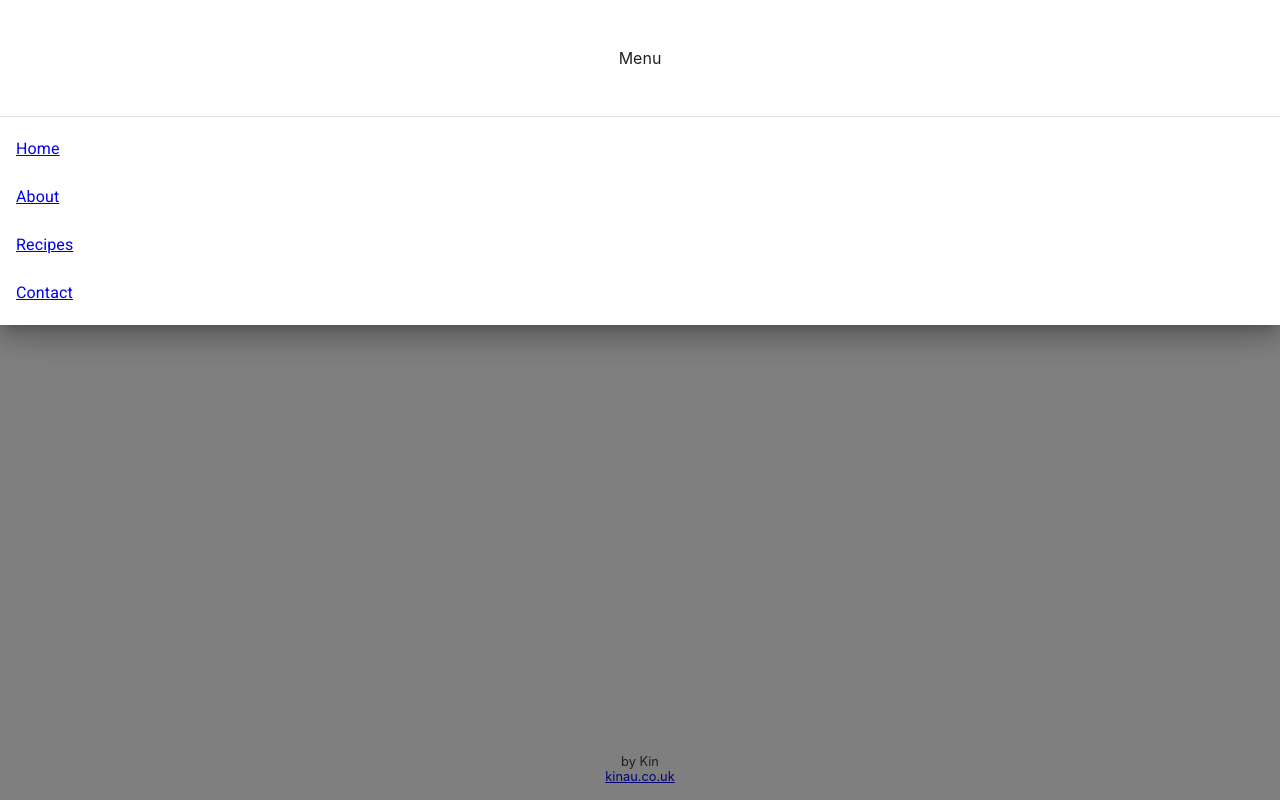
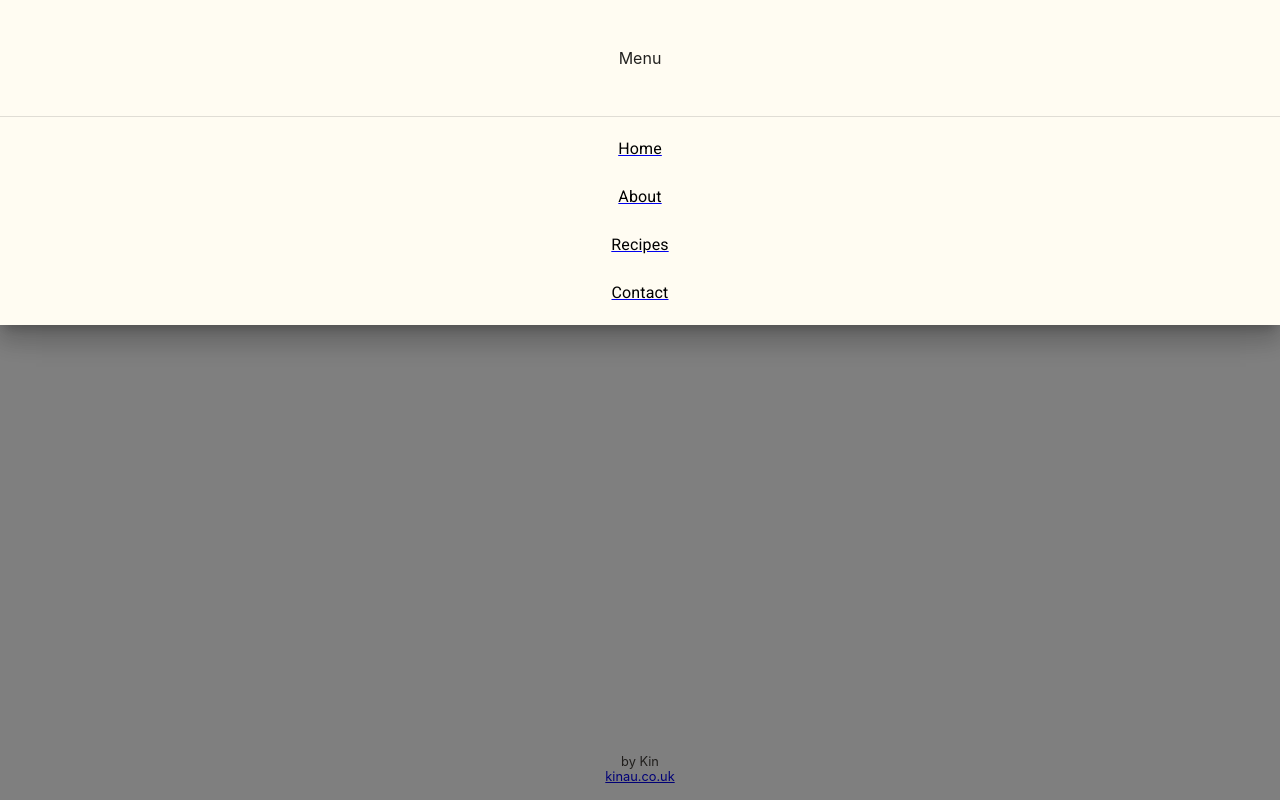
Before and after one commit to kin-au/manam-recipes, a React (Create React App) app: page / in a window 1280 px wide. Both pictures are taken after a click on the button "open navbar". Built offline with nearby package versions, Linux system fonts and the light colour scheme.

Commit message:
navbar style

```diff
--- a/src/components/Navbar/NavBar.style.js
+++ b/src/components/Navbar/NavBar.style.js
@@ -1,8 +1,23 @@
 import styled from "styled-components";
 import IconButton from "@material-ui/core/IconButton";
+import ListItemText from "@material-ui/core/ListItemText";
 
 const StyledIconButton = styled(IconButton)`
   width: 100vw;
 `;
 
-export { StyledIconButton };
+const StyledListItemText = styled(ListItemText)`
+  display: flex;
+  justify-content: center;
+  align-items: center;
+  color: black;
+  span {
+    text-decoration: none;
+  }
+`;
+
+const MenuContainer = styled.div`
+  background-color: #fffcf2;
+`;
+
+export { StyledIconButton, StyledListItemText, MenuContainer };
--- a/src/components/Navbar/Navbar.tsx
+++ b/src/components/Navbar/Navbar.tsx
@@ -4,7 +4,6 @@ import Box from "@material-ui/core/Box";
 import MenuIcon from "@material-ui/icons/Menu";
 import List from "@material-ui/core/List";
 import ListItem from "@material-ui/core/ListItem";
-import ListItemText from "@material-ui/core/ListItemText";
 import Divider from "@material-ui/core/Divider";
 import { Link } from "react-router-dom";
 import * as SC from "./NavBar.style.js";
@@ -30,7 +29,7 @@ const Navbar = () => {
         }}
         onOpen={() => {}}
       >
-        <div>
+        <SC.MenuContainer>
           <Box textAlign="center" p={6}>
             Menu
           </Box>
@@ -43,7 +42,7 @@ const Navbar = () => {
                   setOpen(false);
                 }}
               >
-                <ListItemText primary={"Home"} />
+                <SC.StyledListItemText primary={"Home"} />
               </ListItem>
             </Link>
             <Link to="/about">
@@ -53,7 +52,7 @@ const Navbar = () => {
                   setOpen(false);
                 }}
               >
-                <ListItemText primary={"About"} />
+                <SC.StyledListItemText primary={"About"} />
               </ListItem>
             </Link>
             <Link to="/recipes">
@@ -63,7 +62,7 @@ const Navbar = () => {
                   setOpen(false);
                 }}
               >
-                <ListItemText primary={"Recipes"} />
+                <SC.StyledListItemText primary={"Recipes"} />
               </ListItem>
             </Link>
             <Link to="/contact">
@@ -73,11 +72,11 @@ const Navbar = () => {
                   setOpen(false);
                 }}
               >
-                <ListItemText primary={"Contact"} />
+                <SC.StyledListItemText primary={"Contact"} />
               </ListItem>
             </Link>
           </List>
-        </div>
+        </SC.MenuContainer>
       </SwipeableDrawer>
     </div>
   );
```
